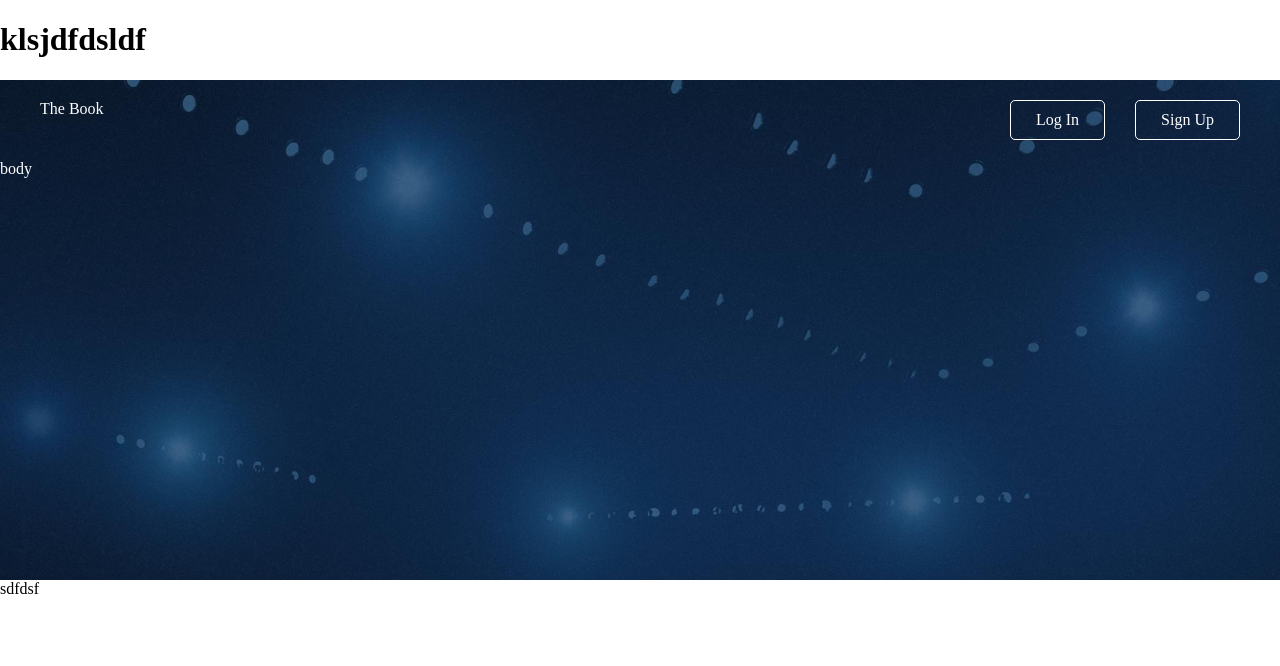
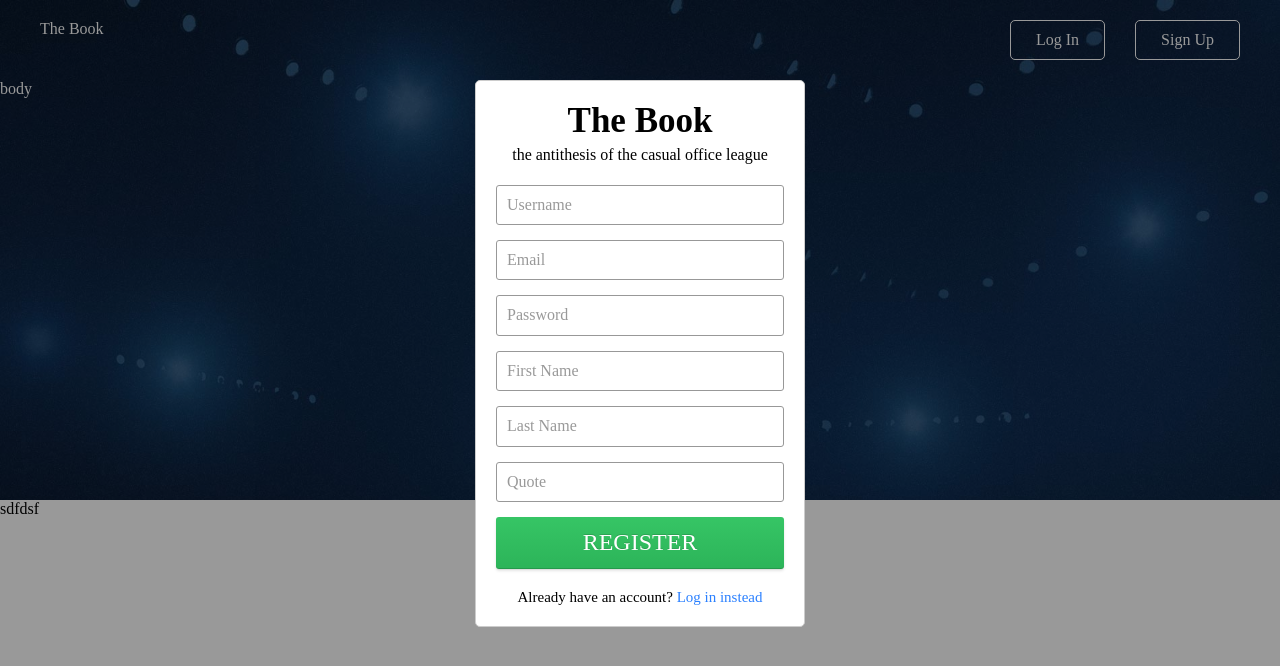
Before and after one commit to jasobs10/the-book-client, a React (Create React App) app: page / in a window 1280 px wide. Both pictures are taken after a click on the button "Sign Up". Shown: the top 666 px of the page. Built offline with nearby package versions, Linux system fonts and the light colour scheme.

Commit message:
Add dynamically rendered session form modals

```diff
--- a/src/actions/modal_actions.js
+++ b/src/actions/modal_actions.js
@@ -9,10 +9,8 @@ export const showModal = ({ modalType, modalProps }) => {
   };
 };
 
-export const hideModal = ({ modalType, modalProps }) => {
+export const hideModal = () => {
   return {
-    type: HIDE_MODAL,
-    modalType,
-    modalProps
+    type: HIDE_MODAL
   };
 };
--- a/src/components/auth/session_form.jsx
+++ b/src/components/auth/session_form.jsx
@@ -1,23 +1,133 @@
 import React from 'react';
 import ReactModal from 'react-modal';
+import { connect } from 'react-redux';
+import { login, signup } from '../../actions/session_actions.js';
+import '../../styles/base/modal.css';
+import '../../styles/splash/session_form.css';
+
+const mapDispatchToProps = (dispatch) => (
+  {
+    login: (user) => dispatch(login(user)),
+    signup: (user) => dispatch(signup(user))
+  }
+)
 
 ReactModal.setAppElement('#root');
 class SessionForm extends React.Component {
   constructor(props) {
     super(props);
     this.state = {
-
+      isOpen: Boolean(props.type),
     }
-    //set state conditionally and render conditionally
+    this.handleClose = this.handleClose.bind(this);
+    this.inputMapper = {
+      f_name: 'First Name',
+      l_name: 'Last Name',
+      motto: 'Quote',
+      email: 'Email',
+      username: 'Username',
+      password: 'Password'
+    }
+    this.renderInputs = this.renderInputs.bind(this);
+    this.updateField = this.updateField.bind(this);
+    this.switchSessionModal = this.switchSessionModal.bind(this);
+    this.handleSubmit = this.handleSubmit.bind(this);
   }
 
+  componentDidMount() {
+    this.props.inputs.forEach((input) => {
+      this.setState({
+        [input]: ''
+      });
+    })
+  }
+
+  handleSubmit(e) {
+    e.preventDefault();
+    const state = {};
+    this.props.inputs.forEach((input) => {
+      state[input] = this.state[input];
+    });
+    if (this.props.type === 'signup') {
+      this.props.signup(state);
+    } else {
+      this.props.login(state);
+    }
+  }
+
+  updateField(field) {
+    return (e) => {
+      this.setState({
+        [field]: e.currentTarget.value
+      })
+    }
+  }
+
+  renderInputs() {
+    return this.props.inputs.map((input, i) => {
+      const type = input === 'password' ? 'password' : 'text';
+      const placeholder = this.inputMapper[input];
+      return (
+        <input type={type} placeholder={placeholder} onChange={this.updateField(input)} key={i} />
+      )
+
+    });
+  }
+
+  handleClose() {
+    this.setState({
+      isOpen: false
+    })
+    this.props.hideModal();
+    // in here, dispatch the action that hides the modal dawg
+  }
+
+  switchSessionModal() {
+    const SESSION_FORM = this.props.modalType;
+    const type = this.props.type === 'signup' ? 'login' : 'signup';
+    const modal = {
+      modalType: SESSION_FORM,
+      modalProps: {
+        type,
+        inputs: type === 'signup' ? ['username', 'email', 'password', 'f_name', 'l_name', 'motto'] : ['username', 'password'],
+        showModal: this.props.showModal,
+        hideModal: this.props.hideModal,
+        modalType: SESSION_FORM
+      }
+    };
+
+    this.props.showModal(modal);
+  }
+
+  // allow email or username to be inputted for log in nikka
+
   render() {
+
+
     return (
-      <ReactModal>
-        <h1>muddah foxin modal nikka</h1>
+      <ReactModal
+      isOpen={this.state.isOpen}
+      onRequestClose={this.handleClose}
+      shouldCloseOnOverlayClick={true}
+      contentLabel="Modal Tyme"
+      className="session-modal"
+      overlayClassName="modal-overlay"
+      >
+        <div className="session-form-wrapper">
+          <h3 className="session-header">The Book</h3>
+          <span>the antithesis of the casual office league</span>
+          <section className="session-inputs-wrapper">
+            {this.renderInputs()}
+            <button className="session-button session-button-large" onClick={this.handleSubmit}>{this.props.signup ? 'REGISTER' : 'SIGN IN'}</button>
+          </section>
+          <div className="session-footer">
+            {this.props.type === 'signup' && (<span>Already have an account? <span className="link-to" onClick={this.switchSessionModal}>Log in instead</span></span>)}
+            {this.props.type !== 'signup' && (<span>Don't have an account? <span className="link-to" onClick={this.switchSessionModal}>Register now</span></span>)}
+          </div>
+        </div>
       </ReactModal>
     );
   }
 }
 
-export default SessionForm;
+export default connect(null, mapDispatchToProps)(SessionForm);
--- a/src/components/auth/splash.jsx
+++ b/src/components/auth/splash.jsx
@@ -5,18 +5,51 @@ import '../../styles/splash/splash.css';
 import { connect } from 'react-redux';
 
 // import SESSION_FORM from '../shared/modal_root.jsx';
-import { showModal } from '../../actions/modal_actions.js';
+import { showModal, hideModal } from '../../actions/modal_actions.js';
+import { SESSION_FORM } from '../shared/modal_root.jsx';
 
 const mapDispatchToProps = (dispatch) => {
   return {
-    showSessionForm: (modal) => dispatch(showModal(modal))
+    showModal: (modal) => dispatch(showModal(modal)),
+    hideModal: () => dispatch(hideModal())
   }
 };
 
 // import { login,  signup } from '../../actions/session_actions.js';
 
 
-const Splash = ({ showSessionForm }) => {
+const Splash = ({ showModal, hideModal }) => {
+
+  // const loginModal = {
+  //   modalType: SESSION_FORM,
+  //   modalProps: {
+  //   }
+  // };
+
+  const buildSessionType = (type) => {
+    return {
+      modalType: SESSION_FORM,
+      modalProps: {
+        type,
+        inputs: type === 'signup' ? ['username', 'email', 'password', 'f_name', 'l_name', 'motto'] : ['username', 'password'],
+        showModal,
+        hideModal,
+        modalType: SESSION_FORM
+      }
+    }
+  }
+
+  // const signupModal = {
+  //   modalType: SESSION_FORM,
+  //   modalProps: {
+  //     type: 'signup',
+  //     inputs: ['username', 'email', 'password', 'f_name', 'l_name', 'motto'],
+  //     showModal,
+  //     hideModal,
+  //     modalType: SESSION_FORM
+  //   }
+  // }
+
   return (
     <div className="splash-wrapper">
       <section className="splash-header">
@@ -26,7 +59,7 @@ const Splash = ({ showSessionForm }) => {
           </div>
           <div className="login-buttons-container">
             <button>Log In</button>
-            <button>Sign Up</button>
+            <button onClick={() => showModal(buildSessionType('signup'))}>Sign Up</button>
           </div>
         </div>
         <div>
--- a/src/components/shared/modal_root.jsx
+++ b/src/components/shared/modal_root.jsx
@@ -15,10 +15,11 @@ const mapStateToProps = (state) => state.modal;
 
 const ModalRoot = ({ modalType, modalProps }) => {
   if (!modalType) {
-    return (<h1>klsjdfdsldf</h1>)
+    return null;
   }
 
   const ModalComponent = MODAL_COMPONENTS[modalType];
+  //put the react-modal-wrapper her mang
 
   return <ModalComponent {...modalProps} />
 };
--- a/src/styles/base/index.css
+++ b/src/styles/base/index.css
@@ -355,3 +355,35 @@ button:focus {
 a {
   cursor: pointer;
 }
+
+input {
+  padding: 10px;
+  border: 1px solid rgb(152, 152, 152);
+  border-radius: 3px;
+}
+
+*:focus {
+  outline: none;
+}
+
+input:focus {
+  border: 1px solid #002cc7;
+}
+
+::placeholder { /* Chrome, Firefox, Opera, Safari 10.1+ */
+    color: rgb(153, 153, 153);
+    opacity: 1; /* Firefox */
+}
+
+:-ms-input-placeholder { /* Internet Explorer 10-11 */
+    color: red;
+}
+
+::-ms-input-placeholder { /* Microsoft Edge */
+    color: red;
+}
+
+.link-to {
+  cursor: pointer;
+  color: rgb(43, 128, 255);
+}
--- /dev/null
+++ b/src/styles/base/modal.css
@@ -0,0 +1,26 @@
+.modal-overlay {
+  position: fixed;
+  top: 0;
+  left: 0;
+  right: 0;
+  bottom: 0;
+  background-color: rgba(0, 0, 0, 0.4);
+}
+
+.session-modal {
+
+  position: absolute;
+  border-radius: 5px;
+  top: 10vh;
+  width: 330px;
+  left: 50%;
+  /*set margin to negative half of the fixed width*/
+  margin-left: -165px;
+  border: 1px solid #ccc;
+  background: #fff;
+  overflow: auto;
+  webkit-overflow-scrolling: touch;
+  outline: none;
+  padding: 20px;
+
+}
--- /dev/null
+++ b/src/styles/splash/session_form.css
@@ -0,0 +1,43 @@
+.session-form-wrapper {
+  display: flex;
+  flex-direction: column;
+  align-items: center;
+}
+
+.session-header {
+  margin: 0 0 5px 0;
+  font-size: 35px;
+}
+
+.session-inputs-wrapper {
+  margin: 20px 0;
+  display: flex;
+  width: 100%;
+  flex-direction: column;
+}
+
+.session-inputs-wrapper > input {
+  margin-bottom: 15px;
+}
+
+.session-button {
+  box-shadow: 0px 2px 3px 0px rgba(0, 0, 0, 0.1), 0px 1px 1px 0px rgba(0, 0, 0, 0.05), inset 0px -1px 0px 0px rgba(0, 0, 0, 0.15);
+  background-image: linear-gradient(-180deg, #36c565 0%, #2cb459 100%);
+  color: #ffffff;
+  border: 0;
+  text-shadow: 0px -1px 0px rgba(0, 0, 0, 0.15);
+}
+
+.session-button:hover {
+  background-image: linear-gradient(-180deg, #2cb459 0%, #219848 100%)
+}
+
+.session-button-large {
+  padding: 12px 24px;
+  font-size: 24px;
+  border-radius: 3px;
+}
+
+.session-footer {
+  font-size: 15px;
+}
```
